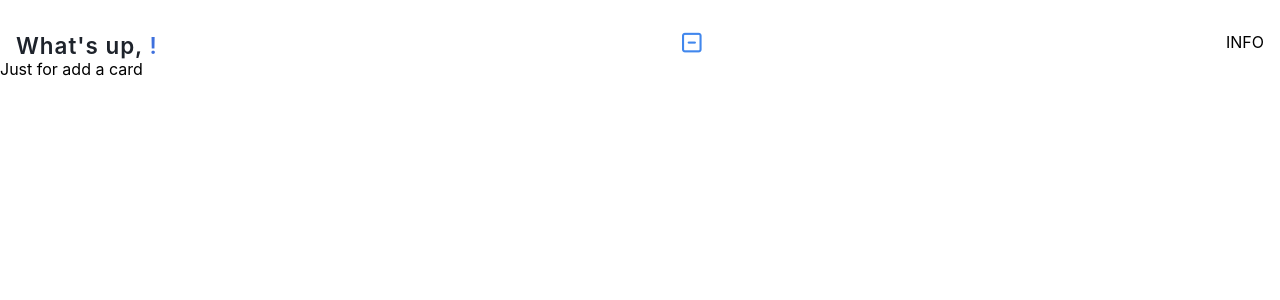
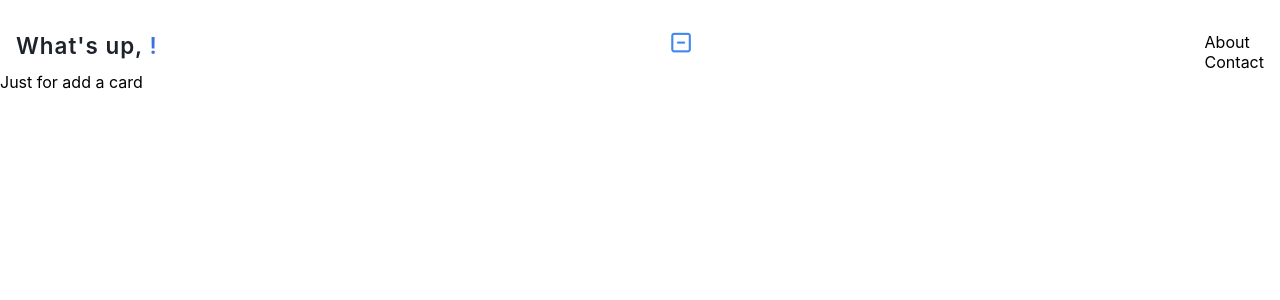
Before and after one commit to mrLuisFer/todolist, a React (Create React App) app: page /home in a window 1280 px wide. Both pictures are taken after a click on the icon "Open menu". Shown: the top 300 px of the page. Built offline with nearby package versions, Linux system fonts and the light colour scheme.

Commit message:
feat: styles rules added in index.css
fix: header names fixed

```diff
--- a/src/components/Header/Header.jsx
+++ b/src/components/Header/Header.jsx
@@ -1,6 +1,7 @@
 import React, { useEffect, useState } from 'react'
+import NavInfo from './NavInfo/NavInfo'
 
-import { NavContainer, NavIcon, NavTitle, NavTitleSpan } from './Header.styles'
+import { HContainer, HIcon, HTitle, HTitleSpan } from './Header.styles'
 
 /**
  *
@@ -22,18 +23,18 @@
   }, [])
 
   return (
-    <NavContainer>
-      <NavTitle>
-        What's up, <NavTitleSpan>{username}!</NavTitleSpan>
-      </NavTitle>
+    <HContainer>
+      <HTitle>
+        What's up, <HTitleSpan>{username}!</HTitleSpan>
+      </HTitle>
       <div>
-        <NavIcon
+        <HIcon
           className={showInfoMenu ? closeMenuIcon : defaultMenuIcon}
           onClick={handleShowMenu}
           title={showInfoMenu ? 'Close menu' : 'Open menu'}
-        ></NavIcon>
+        ></HIcon>
       </div>
-      {showInfoMenu ? <p>INFO</p> : ''}
-    </NavContainer>
+      {showInfoMenu ? <NavInfo /> : ''}
+    </HContainer>
   )
 }
--- a/src/components/Header/Header.styles.js
+++ b/src/components/Header/Header.styles.js
@@ -1,7 +1,7 @@
 import styled from 'styled-components'
 import { paddingLayout } from 'styles/utils/paddingLayout'
 
-export const NavContainer = styled.header`
+export const HContainer = styled.header`
   ${paddingLayout()}
 
   display: flex;
@@ -10,19 +10,19 @@
   column-gap: 0.5rem;
 `
 
-export const NavTitle = styled.h1`
+export const HTitle = styled.h1`
   letter-spacing: 1px;
   font-weight: 600;
   color: var(--title-color);
   font-size: 1.4rem;
 `
 
-export const NavTitleSpan = styled.span`
+export const HTitleSpan = styled.span`
   text-transform: capitalize;
   color: var(--text-blue);
 `
 
-export const NavIcon = styled.i`
+export const HIcon = styled.i`
   font-size: 1.4rem;
   color: var(--info-color);
   cursor: pointer;
--- /dev/null
+++ b/src/components/Header/NavInfo/NavInfo.jsx
@@ -0,0 +1,12 @@
+import React from 'react'
+
+export default function InfoComponent() {
+  return (
+    <nav>
+      <ul>
+        <li>About</li>
+        <li>Contact</li>
+      </ul>
+    </nav>
+  )
+}
--- a/src/index.css
+++ b/src/index.css
@@ -27,6 +27,7 @@
   padding: 0;
   margin: 0;
   box-sizing: border-box;
+  scrollbar-width: thin;
 }
 
 body {
@@ -38,6 +39,97 @@
   background: var(--light-white);
 }
 
-code {
-  font-family: source-code-pro, Menlo, Monaco, Consolas, 'Courier New', monospace;
+ol,
+ul {
+  list-style: none;
 }
+
+a,
+abbr,
+acronym,
+address,
+applet,
+article,
+aside,
+audio,
+b,
+big,
+blockquote,
+body,
+canvas,
+caption,
+center,
+cite,
+code,
+dd,
+del,
+details,
+dfn,
+div,
+dl,
+dt,
+em,
+embed,
+fieldset,
+figcaption,
+figure,
+footer,
+form,
+h1,
+h2,
+h3,
+h4,
+h5,
+h6,
+header,
+hgroup,
+html,
+i,
+iframe,
+img,
+ins,
+kbd,
+label,
+legend,
+li,
+mark,
+menu,
+nav,
+object,
+ol,
+output,
+p,
+pre,
+q,
+ruby,
+s,
+samp,
+section,
+small,
+span,
+strike,
+strong,
+sub,
+summary,
+sup,
+table,
+tbody,
+td,
+tfoot,
+th,
+thead,
+time,
+tr,
+tt,
+u,
+ul,
+var,
+video {
+  font-size: inherit;
+  font-size: 100%;
+  vertical-align: initial;
+  outline: none;
+  padding: 0;
+  margin: 0;
+  border: 0;
+}
```
